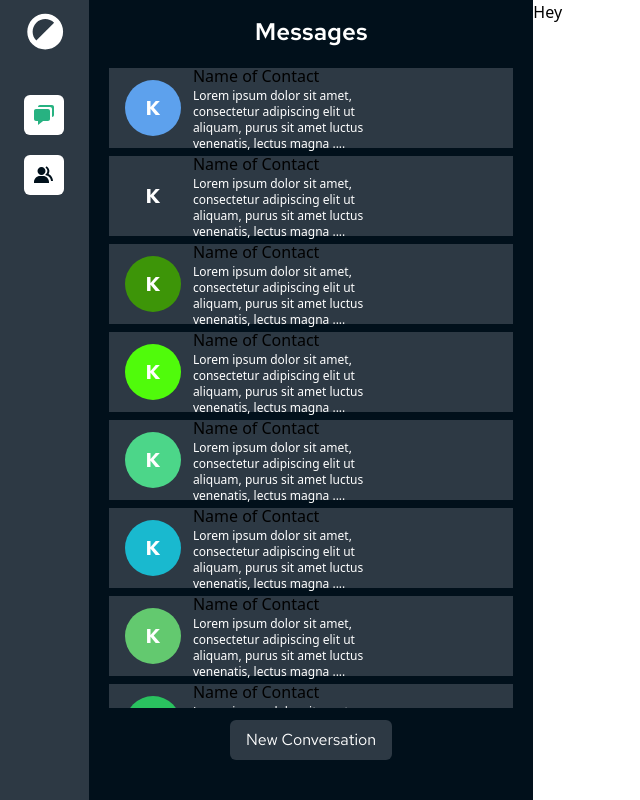
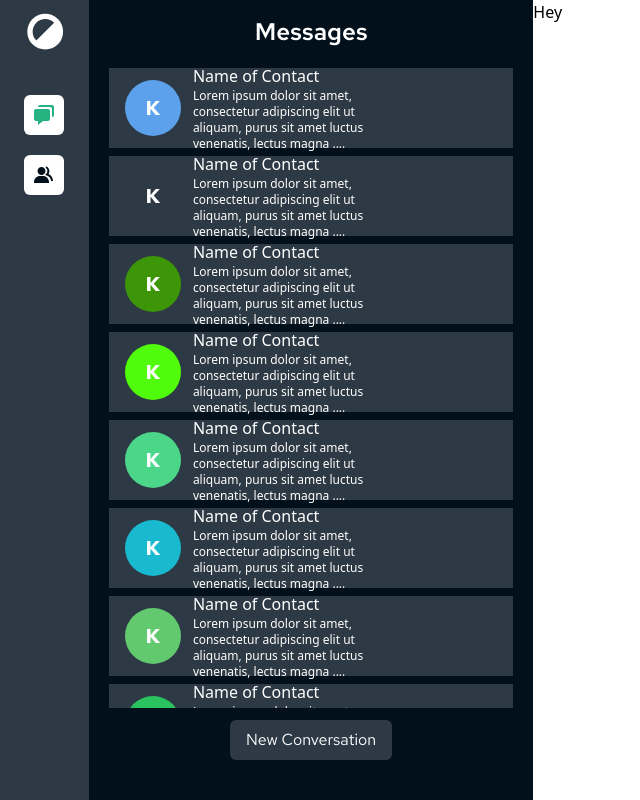
Before and after one commit to palmer-matthew/projects, a Vue app in the folder rtc-ver2/client/: page /chat in a window 1280 px wide. Shown: the whole page, without its empty margins (0-640 px from the left). Built offline with nearby package versions, Linux system fonts and the light colour scheme.

Commit message:
Small Edit

```diff
--- a/rtc-ver2/client/src/components/ChatCard.vue
+++ b/rtc-ver2/client/src/components/ChatCard.vue
@@ -7,7 +7,7 @@
          K
     </div>
     <div class="flex flex-col w-1/2">
-      <span class="">Name of Contact</span>
+      <span class="text-white ">Name of Contact</span>
       <span class="text-white text-xs  font-normal ">
         Lorem ipsum dolor sit amet, consectetur adipiscing elit ut aliquam, purus sit amet luctus venenatis, lectus magna ....
       </span>
```
